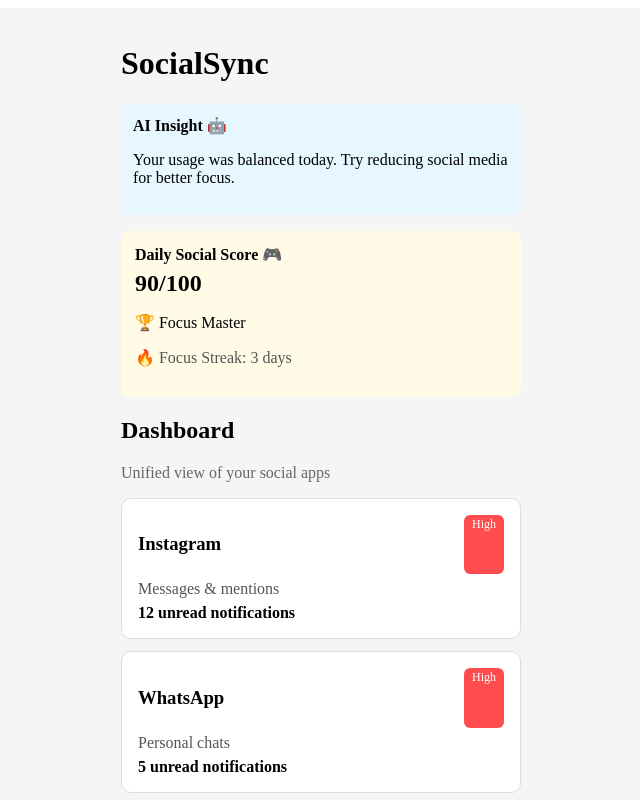
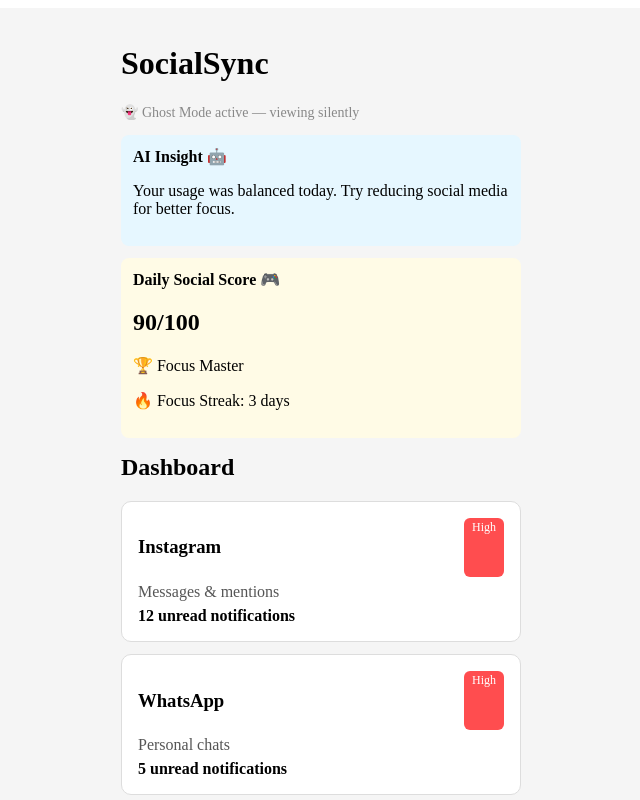
Before and after one commit to Sakshi-gupta66/SocialSync-App, a React (Vite) app in the folder client/: page / in a window 1280 px wide. Shown: the top 800 px of the page, without its empty margins (319-959 px from the left). Built offline with nearby package versions, Linux system fonts and the light colour scheme.

Commit message:
Day 9: Privacy controls and ghost mode simulation

```diff
--- a/client/src/pages/Analytics.tsx
+++ b/client/src/pages/Analytics.tsx
@@ -17,6 +17,10 @@
 
   return (
     <div>
+      <p style={{ color: "#999", fontSize: 13 }}>
+        📊 Screen-time insights are shown based on granted permissions.
+      </p>
+
       <h2>Screen Time Analytics</h2>
 
       <p style={{ color: "#666", marginBottom: 10 }}>
--- a/client/src/pages/Dashboard.tsx
+++ b/client/src/pages/Dashboard.tsx
@@ -1,11 +1,16 @@
+import { useState } from "react";
 import SocialAppCard from "../components/SocialAppCard";
 import { socialApps } from "../data/mockData";
+import { screenTimeData } from "../data/screenTimeData";
 import { generateDailyInsight, detectAddictionPattern } from "../utils/aiInsights";
-import { screenTimeData } from "../data/screenTimeData";
 import { calculateSocialScore, getBadge } from "../utils/socialScore";
 
 export default function Dashboard() {
 
+  // 🔹 STATE
+  const [ghostMode, setGhostMode] = useState(true);
+
+  // 🔹 LOGIC
   const totalTime = screenTimeData.reduce(
     (sum, item) => sum + item.minutes,
     0
@@ -21,8 +26,9 @@
 
   const insight = generateDailyInsight(totalTime, productivityPercent);
   const addictionWarning = detectAddictionPattern(totalTime);
-  const focusCompleted = true; // simulated for now
-  const focusStreak = 3; // simulated streak
+
+  const focusCompleted = true;
+  const focusStreak = 3;
 
   const socialScore = calculateSocialScore(
     totalTime,
@@ -32,51 +38,34 @@
 
   const badge = getBadge(socialScore);
 
+  // 🔹 JSX
   return (
     <div>
-      <div
-        style={{
-          background: "#e6f7ff",
-          padding: 12,
-          borderRadius: 8,
-          marginBottom: 16
-        }}
-      >
+      {ghostMode && (
+        <p style={{ color: "#888", fontSize: 14 }}>
+          👻 Ghost Mode active — viewing silently
+        </p>
+      )}
+
+      <div style={{ background: "#e6f7ff", padding: 12, borderRadius: 8 }}>
         <strong>AI Insight 🤖</strong>
         <p>{insight}</p>
 
         {addictionWarning && (
           <p style={{ color: "red" }}>
-            ⚠️ Excessive screen time detected. Consider taking a break.
+            ⚠️ Excessive screen time detected.
           </p>
         )}
       </div>
-      <div
-        style={{
-          background: "#fffbe6",
-          padding: 14,
-          borderRadius: 8,
-          marginBottom: 16
-        }}
-      >
+
+      <div style={{ background: "#fffbe6", padding: 12, borderRadius: 8, marginTop: 12 }}>
         <strong>Daily Social Score 🎮</strong>
-
-        <h2 style={{ margin: "6px 0" }}>
-          {socialScore}/100
-        </h2>
-
+        <h2>{socialScore}/100</h2>
         <p>{badge}</p>
-
-        <p style={{ color: "#555" }}>
-          🔥 Focus Streak: {focusStreak} days
-        </p>
+        <p>🔥 Focus Streak: {focusStreak} days</p>
       </div>
 
-
-      <h2>Dashboard</h2>
-      <p style={{ color: "#666", marginBottom: 16 }}>
-        Unified view of your social apps
-      </p>
+      <h2 style={{ marginTop: 16 }}>Dashboard</h2>
 
       {socialApps.map((app) => (
         <SocialAppCard key={app.id} app={app} />
--- a/client/src/pages/Profile.tsx
+++ b/client/src/pages/Profile.tsx
@@ -1,3 +1,53 @@
+import { useState } from "react";
+
 export default function Profile() {
-  return <h2>Profile – Coming Soon</h2>;
+  const [ghostMode, setGhostMode] = useState(false);
+  const [notifAccess, setNotifAccess] = useState(true);
+  const [usageAccess, setUsageAccess] = useState(true);
+
+  return (
+    <div>
+      <h2>Privacy & Settings</h2>
+
+      <div style={{ marginBottom: 12 }}>
+        <label>
+          <input
+            type="checkbox"
+            checked={ghostMode}
+            onChange={() => setGhostMode(!ghostMode)}
+          />
+          {" "}Enable Ghost Mode 👻
+        </label>
+        <p style={{ color: "#666", fontSize: 14 }}>
+          View notifications silently without triggering seen/online status.
+        </p>
+      </div>
+
+      <div style={{ marginBottom: 12 }}>
+        <label>
+          <input
+            type="checkbox"
+            checked={notifAccess}
+            onChange={() => setNotifAccess(!notifAccess)}
+          />
+          {" "}Allow Notification Access
+        </label>
+      </div>
+
+      <div style={{ marginBottom: 12 }}>
+        <label>
+          <input
+            type="checkbox"
+            checked={usageAccess}
+            onChange={() => setUsageAccess(!usageAccess)}
+          />
+          {" "}Allow Screen Time Access
+        </label>
+      </div>
+
+      <p style={{ marginTop: 16, color: "#888" }}>
+        🔒 Your data stays on your device. No message content is stored without consent.
+      </p>
+    </div>
+  );
 }
```
